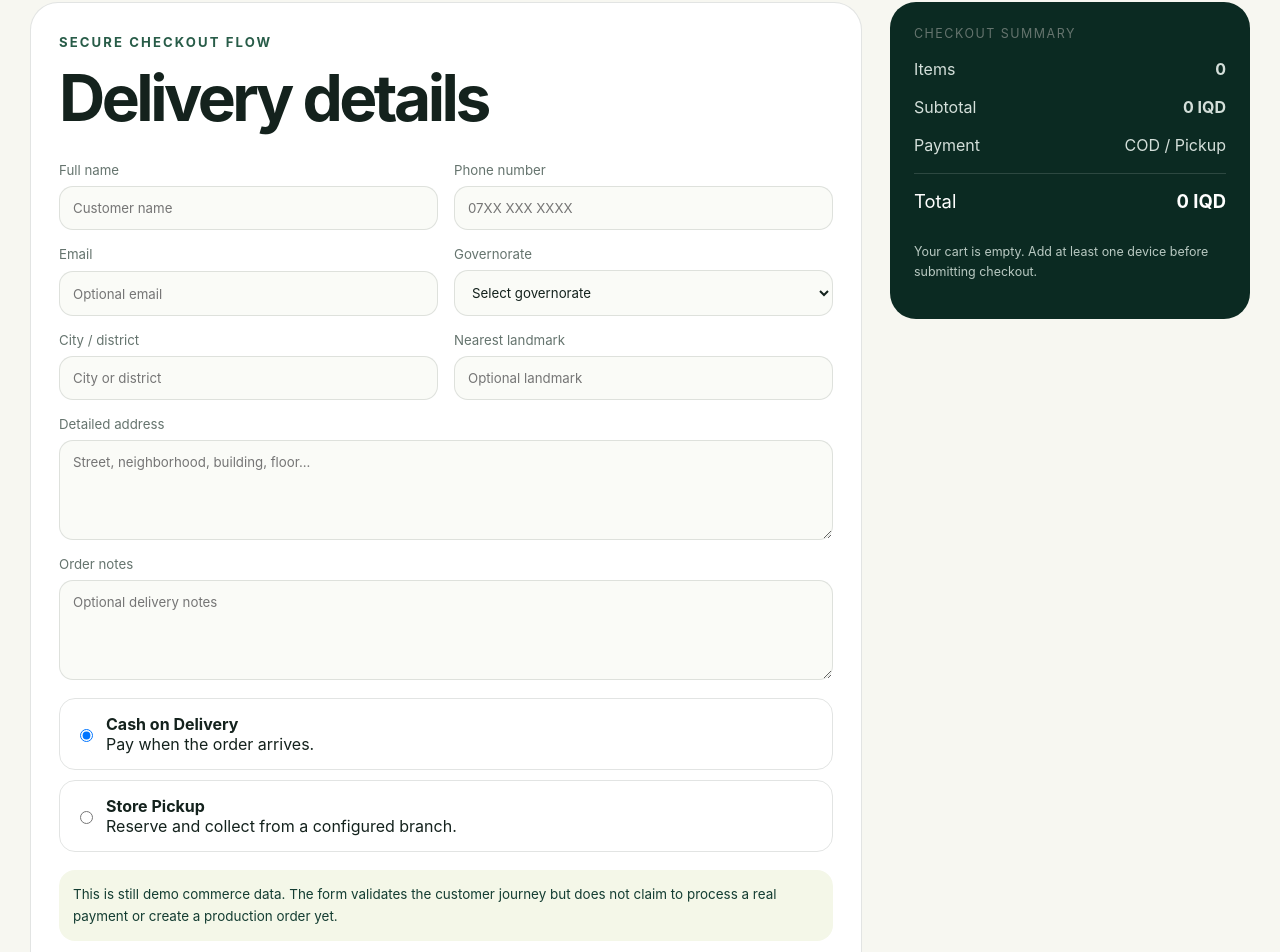
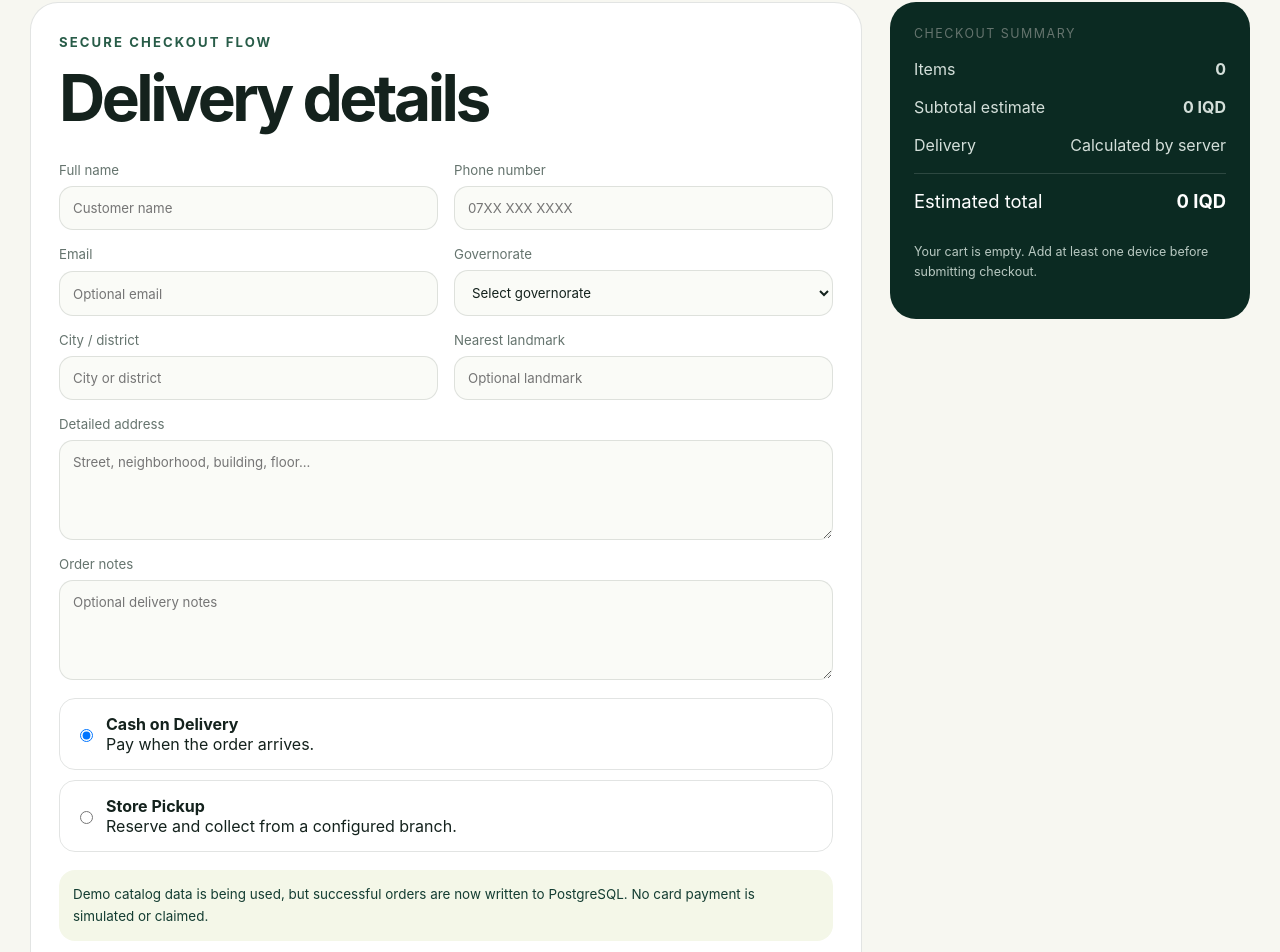
Before and after one commit to ahpa5246-lgtm/phones-shop, a Next.js app: page /checkout in a window 1280 px wide. Shown: the part 139-1091 px from the top of the page. Built offline with nearby package versions, Linux system fonts and the light colour scheme.

Commit message:
feat: persist checkout orders to PostgreSQL

```diff
--- a/app/checkout/page.tsx
+++ b/app/checkout/page.tsx
@@ -4,13 +4,17 @@ import { FormEvent, useEffect, useMemo, useState } from 'react';
 import Link from 'next/link';
 import { CheckCircle2 } from 'lucide-react';
 import { demoProducts, formatIQD } from '@/lib/demo-data';
-import { getCart, type CartLine } from '@/lib/browser-commerce';
+import { clearCart, getCart, type CartLine } from '@/lib/browser-commerce';
 
 const governorates = ['Baghdad','Basra','Nineveh','Erbil','Sulaymaniyah','Duhok','Karbala','Najaf','Babil','Wasit','Diyala','Anbar','Kirkuk','Maysan','Dhi Qar','Muthanna','Qadisiyah','Salah al-Din'];
 
+type OrderResult = { orderNumber: string; total: string; status: string };
+
 export default function CheckoutPage() {
   const [cart, setCart] = useState<CartLine[]>([]);
-  const [submitted, setSubmitted] = useState(false);
+  const [result, setResult] = useState<OrderResult | null>(null);
+  const [error, setError] = useState('');
+  const [loading, setLoading] = useState(false);
   useEffect(() => setCart(getCart()), []);
 
   const subtotal = useMemo(() => cart.reduce((sum, line) => {
@@ -18,13 +22,35 @@ export default function CheckoutPage() {
     return sum + (product?.price ?? 0) * line.quantity;
   }, 0), [cart]);
 
-  function submit(event: FormEvent<HTMLFormElement>) {
+  async function submit(event: FormEvent<HTMLFormElement>) {
     event.preventDefault();
-    setSubmitted(true);
+    if (!cart.length) return;
+    setLoading(true); setError('');
+    const form = new FormData(event.currentTarget);
+    const payment = String(form.get('payment') || 'CASH_ON_DELIVERY');
+    const fulfillment = payment === 'STORE_PICKUP' ? 'PICKUP' : 'DELIVERY';
+    const items = cart.map(line => {
+      const product = demoProducts.find(item => item.id === line.productId);
+      return product ? { slug: product.slug, quantity: line.quantity, storage: line.storage, color: line.color } : null;
+    }).filter(Boolean);
+
+    const response = await fetch('/api/orders', {
+      method: 'POST',
+      headers: { 'Content-Type': 'application/json' },
+      body: JSON.stringify({
+        customerName: form.get('name'), phone: form.get('phone'), email: form.get('email'),
+        governorate: form.get('governorate'), city: form.get('city'), address: form.get('address'),
+        landmark: form.get('landmark'), notes: form.get('notes'), payment, fulfillment, items,
+      }),
+    });
+    const data = await response.json();
+    setLoading(false);
+    if (!response.ok) return setError(data.error || 'Unable to place the order.');
+    clearCart(); setCart([]); setResult(data.order);
   }
 
-  if (submitted) return (
-    <main className="shell cart-page"><div className="empty-state cart-empty"><CheckCircle2 size={42}/><h1>Demo order captured.</h1><p>No real order or payment was sent. The next backend phase will persist orders to PostgreSQL and generate status history.</p><Link href="/shop" className="pill primary">Return to shop</Link></div></main>
+  if (result) return (
+    <main className="shell cart-page"><div className="empty-state cart-empty"><CheckCircle2 size={42}/><h1>Order received.</h1><p>Your reference is <strong>#{result.orderNumber}</strong>. Current status: <strong>{result.status}</strong>.</p><p>Total recorded: {formatIQD(Number(result.total))}</p><Link href="/account" className="pill primary">View account</Link><Link href="/shop" className="pill">Continue shopping</Link></div></main>
   );
 
   return (
@@ -44,19 +70,20 @@ export default function CheckoutPage() {
             <label className="full">Order notes<textarea name="notes" placeholder="Optional delivery notes"/></label>
           </div>
           <div className="payment-options">
-            <label className="payment-option"><input type="radio" name="payment" value="cod" defaultChecked/> <span><strong>Cash on Delivery</strong><br/>Pay when the order arrives.</span></label>
-            <label className="payment-option"><input type="radio" name="payment" value="pickup"/> <span><strong>Store Pickup</strong><br/>Reserve and collect from a configured branch.</span></label>
+            <label className="payment-option"><input type="radio" name="payment" value="CASH_ON_DELIVERY" defaultChecked/> <span><strong>Cash on Delivery</strong><br/>Pay when the order arrives.</span></label>
+            <label className="payment-option"><input type="radio" name="payment" value="STORE_PICKUP"/> <span><strong>Store Pickup</strong><br/>Reserve and collect from a configured branch.</span></label>
           </div>
-          <div className="checkout-notice">This is still demo commerce data. The form validates the customer journey but does not claim to process a real payment or create a production order yet.</div>
-          <button className="pill lime checkout-button" style={{marginTop:18}} disabled={!cart.length}>Place demo order</button>
+          <div className="checkout-notice">Demo catalog data is being used, but successful orders are now written to PostgreSQL. No card payment is simulated or claimed.</div>
+          {error && <p className="form-error">{error}</p>}
+          <button className="pill lime checkout-button" style={{marginTop:18}} disabled={!cart.length || loading}>{loading ? 'Placing order…' : 'Place order'}</button>
         </form>
       </section>
       <aside className="order-summary">
         <span className="maker">Checkout summary</span>
         <div><span>Items</span><strong>{cart.reduce((sum, line) => sum + line.quantity, 0)}</strong></div>
-        <div><span>Subtotal</span><strong>{formatIQD(subtotal)}</strong></div>
-        <div><span>Payment</span><span>COD / Pickup</span></div>
-        <div className="summary-total"><span>Total</span><strong>{formatIQD(subtotal)}</strong></div>
+        <div><span>Subtotal estimate</span><strong>{formatIQD(subtotal)}</strong></div>
+        <div><span>Delivery</span><span>Calculated by server</span></div>
+        <div className="summary-total"><span>Estimated total</span><strong>{formatIQD(subtotal)}</strong></div>
         {!cart.length && <p>Your cart is empty. Add at least one device before submitting checkout.</p>}
       </aside>
     </main>
```
